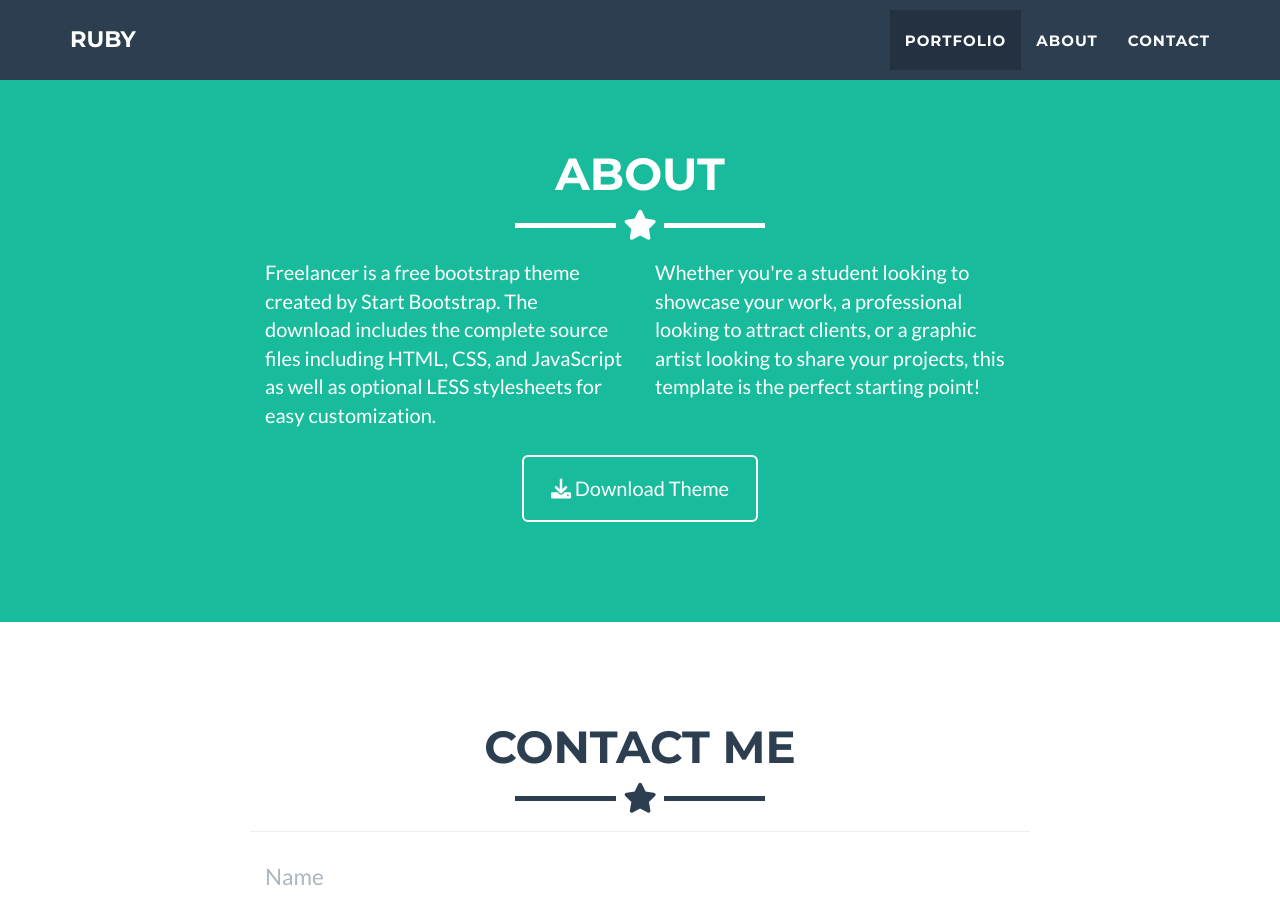
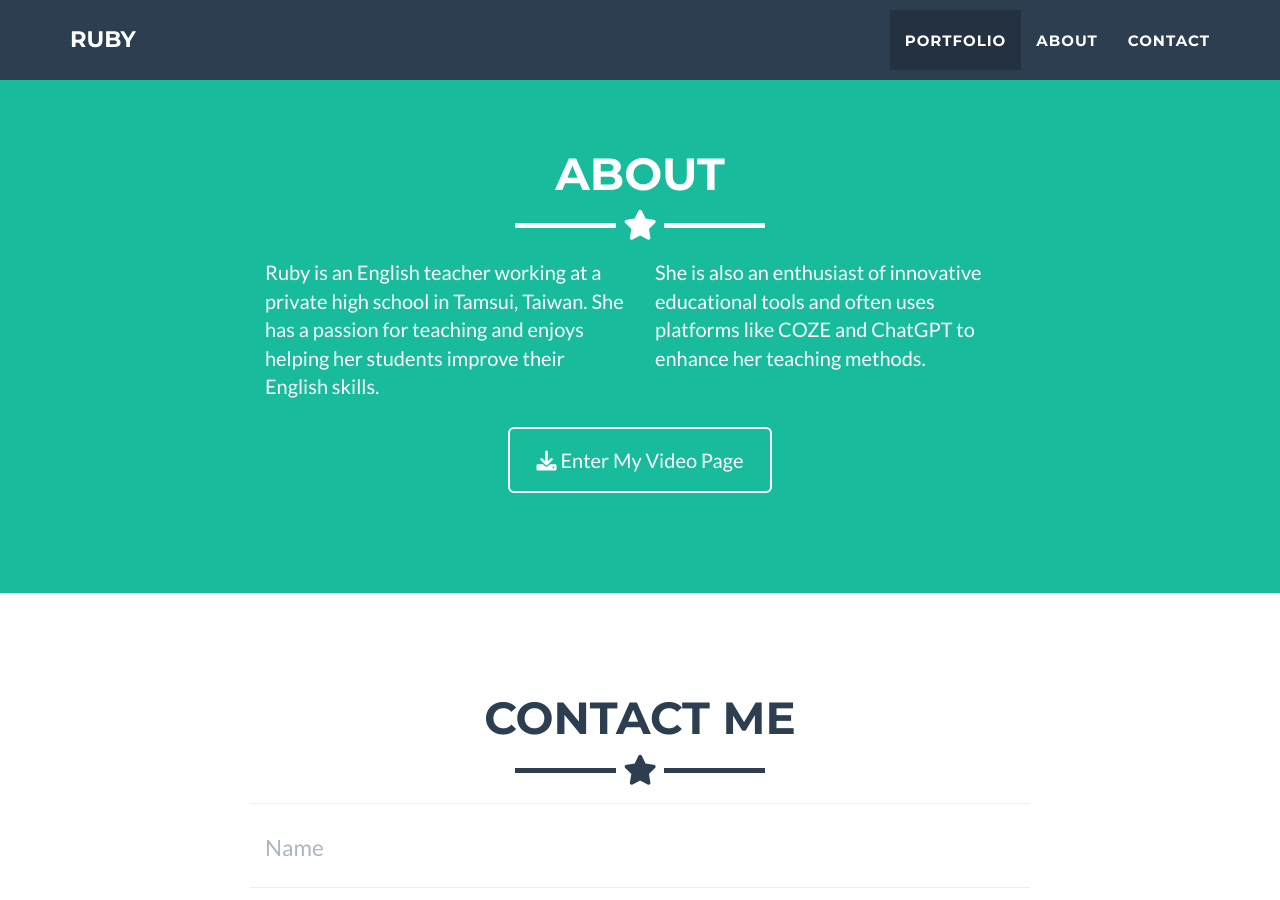
Before and after one commit to elysian0121/test2, a Jekyll site: the page built from _posts/2014-07-18-project-1.markdown, in a window 1280 px wide and 900 px high, scrolled down 1623 px. Built offline with Jekyll 4.4.1, drawn with Linux system fonts in a browser that asks for light colours.

Commit message:
Update about.html

```diff
--- a/_includes/about.html
+++ b/_includes/about.html
@@ -9,17 +9,14 @@
     </div>
     <div class="row">
       <div class="col-lg-4 col-lg-offset-2">
-        <p>Freelancer is a free bootstrap theme created by Start Bootstrap. The download includes the complete
-          source files including HTML, CSS, and JavaScript as well as optional LESS stylesheets for easy
-          customization.</p>
+        <p>Ruby is an English teacher working at a private high school in Tamsui, Taiwan. She has a passion for teaching and enjoys helping her students improve their English skills.</p>
       </div>
       <div class="col-lg-4">
-        <p>Whether you're a student looking to showcase your work, a professional looking to attract clients, or
-          a graphic artist looking to share your projects, this template is the perfect starting point! </p>
+        <p>She is also an enthusiast of innovative educational tools and often uses platforms like COZE and ChatGPT to enhance her teaching methods. </p>
       </div>
       <div class="col-lg-8 col-lg-offset-2 text-center">
-        <a href="https://github.com/jeromelachaud/freelancer-theme" class="btn btn-lg btn-outline">
-          <i class="fa fa-download"></i> Download Theme
+        <a href="https://www.youtube.com/watch?v=iCoxH1QtiA4" class="btn btn-lg btn-outline">
+          <i class="fa fa-download"></i> Enter My Video Page
         </a>
       </div>
     </div>
```
